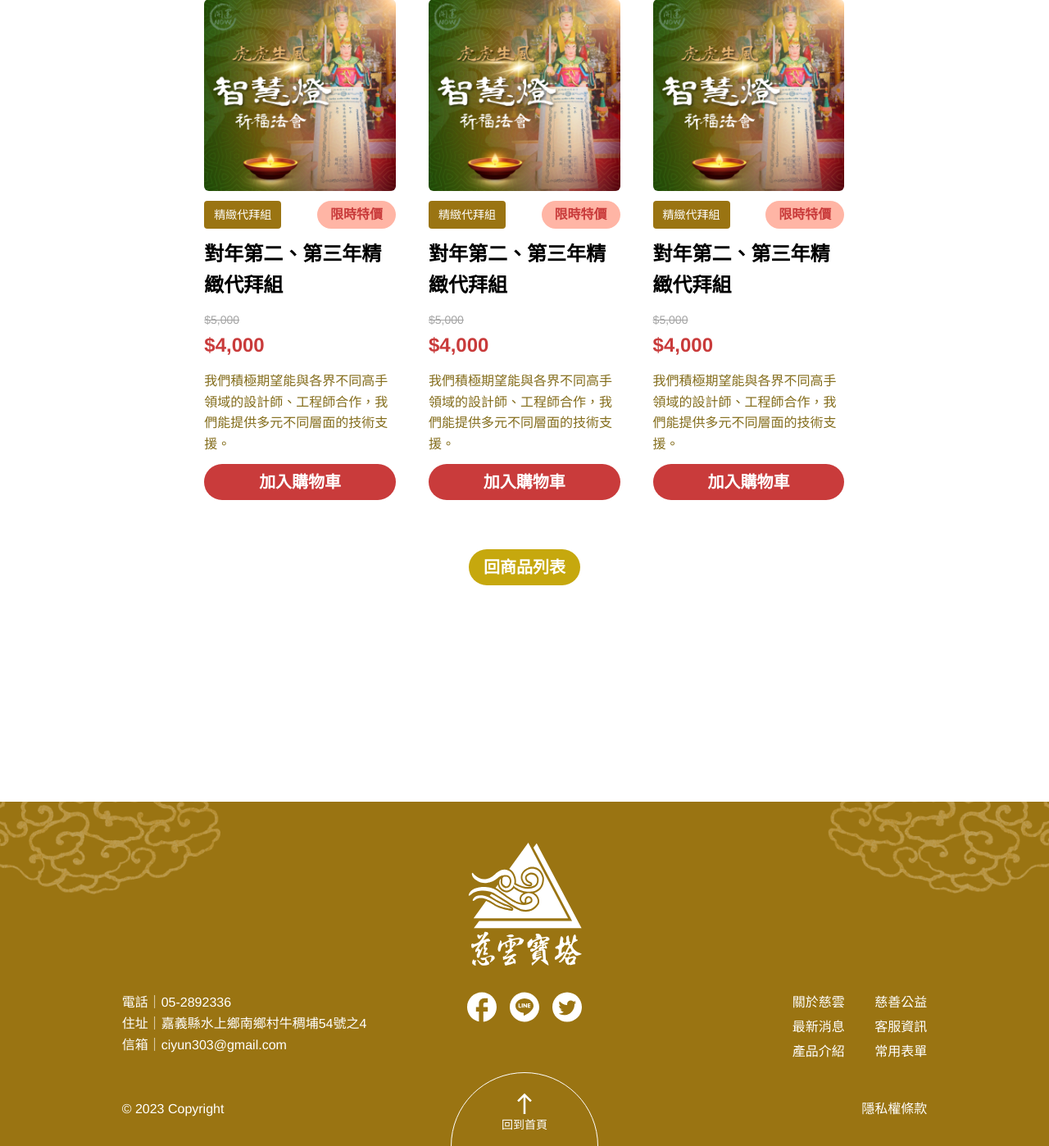
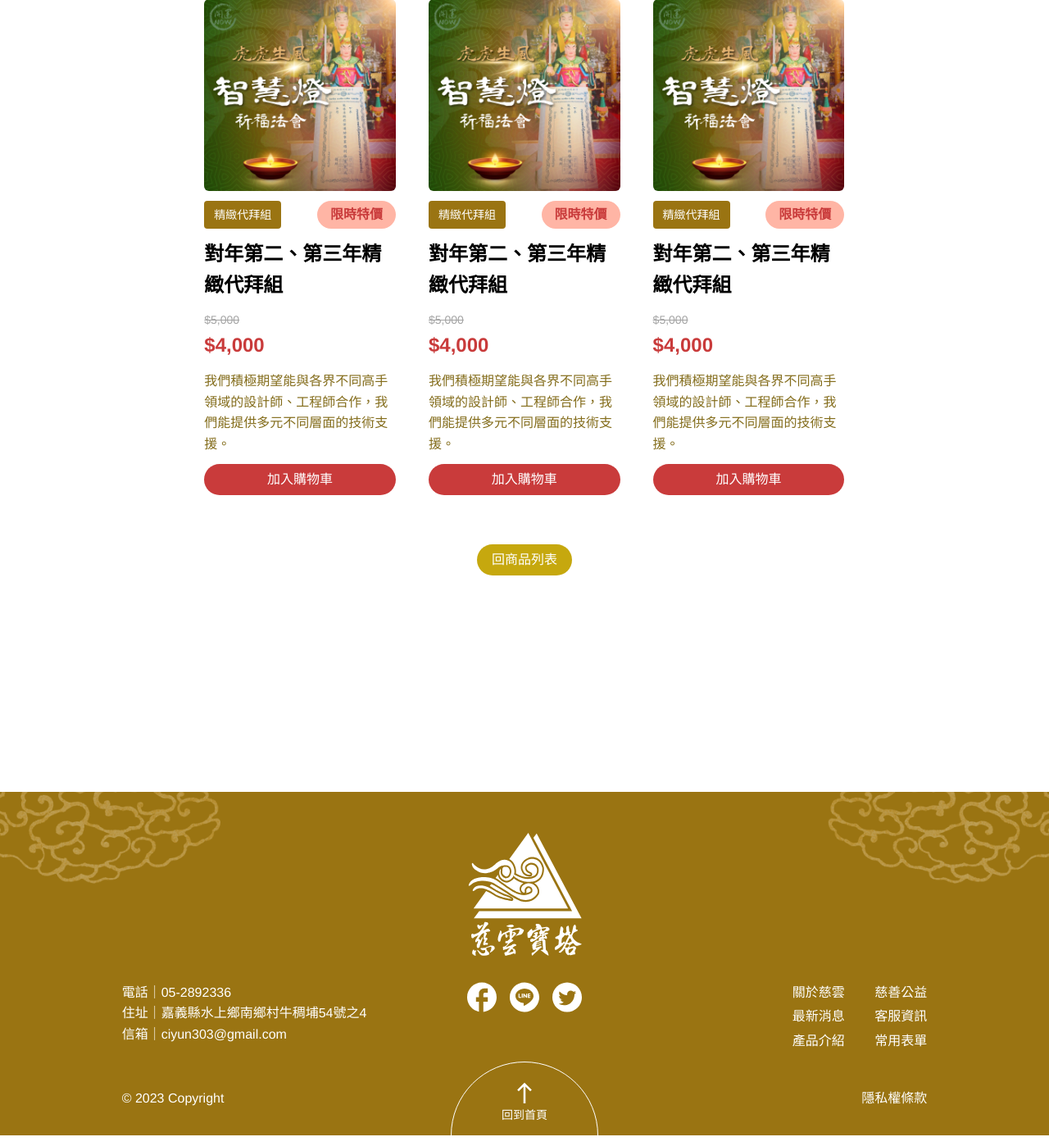
Before and after one commit to smartleos/ci-yun-vuejs, a PHP site: the page made by pages/products/精緻代拜組.php in a window 1280 px wide. Shown: the part 2469-3867 px from the top of the page at 82% size. Run offline with PHP 8.4, Linux system fonts and the light colour scheme; style sheets or scripts are compiled from the project's sources; some libraries are stand-ins or nearby versions.

Commit message:
[feat] 調整button元件

```diff
--- a/assets/scss/custom/_button.scss
+++ b/assets/scss/custom/_button.scss
@@ -32,6 +32,11 @@
                 }
             }
         }
+
+        &.-transparent {
+            color: map-get($colors, red);
+            background-color: transparent;
+        }
     }
 
     &.-outline {
@@ -47,8 +52,28 @@
         }
     }
 
+    &.-transparent {
+        color: map-get($colors, brnad-1);
+        background-color: transparent;
+    }
+
     &.-head {
         @include typo('head', 4);
+    }
+
+    &.-disabled {
+        background-color: map-get($colors, gray-2);
+        color: map-get($colors, gray-1);
+        border: 1px solid map-get($colors, gray-1);
+        cursor: not-allowed;
+        pointer-events: none;
+
+        @include media-breakpoint-up(medium) {
+            &:hover {
+                background-color: map-get($colors, gray-2);
+                color: map-get($colors, gray-1);
+            }
+        }
     }
 
     @include media-breakpoint-up(medium) {
--- a/components/button.php
+++ b/components/button.php
@@ -1,7 +1,7 @@
-<a
-    class="button <?php echo '-'.$color;?> <?php echo '-'.$type;?> <?php echo '-'.$typo;?>"
+<<?php echo $tag ? $tag : 'a';?>
+    class="button <?php echo $style;?>"
     href="<?php echo $url;?>"
     target="<?php echo $target;?>"
 >
     <p><?php echo $text;?></p>
-</a>
+</<?php echo $tag ? $tag : 'a';?>>
--- a/components/products/card.php
+++ b/components/products/card.php
@@ -1,4 +1,7 @@
-<div class="products-card">
+<a
+    class="products-card"
+    href="/products/精緻代拜組"
+>
     <figure>
         <img src="<?php echo image_dir();?>testimg/08.jpeg" alt="">
     </figure>
@@ -13,10 +16,11 @@
     </div>
     <p>我們積極期望能與各界不同高手領域的設計師、工程師合作，我們能提供多元不同層面的技術支援。</p>
     <?php
+        $tag="button";
         $url="";
         $target="";
         $text="加入購物車";
-        $color="red";
+        $style="-red";
         file_exists('../components/button.php') ? include ("../components/button.php") : include ("../../components/button.php");
     ?>
-</div>
+</a>
--- a/index.php
+++ b/index.php
@@ -99,9 +99,11 @@
                 </div>
                 <div class="page-index__information-btn">
                     <?php
+                        $tag="a";
                         $url="https://www.google.com/";
                         $target="_blank";
                         $text="更多法會";
+                        $style="";
                         include ("components/button.php");
                     ?>
                 </div>
@@ -157,9 +159,11 @@
                 </div>
                 <div class="page-index__service-btn">
                     <?php
+                        $tag="a";
                         $url="https://www.google.com/";
                         $target="_blank";
                         $text="更多法會";
+                        $style="";
                         include ("components/button.php");
                     ?>
                 </div>
@@ -199,9 +203,11 @@
         </div>
         <div class="page-index__navigation-btn">
             <?php
+                $tag="a";
                 $url="https://www.google.com/";
                 $target="_blank";
                 $text="更多法會";
+                $style="";
                 include ("components/button.php");
             ?>
         </div>
--- a/pages/products/精緻代拜組.php
+++ b/pages/products/精緻代拜組.php
@@ -54,23 +54,21 @@
                 <div class="products-single__information-btns">
                     <div class="products-single__information-btns-btn">
                         <?php
+                            $tag="button";
                             $url="";
                             $target="";
                             $text="加入購物車";
-                            $color="red";
-                            $type="outline";
-                            $typo="head";
+                            $style="-red -outline -head";
                             include ("../../components/button.php");
                         ?>
                     </div>
                     <div class="products-single__information-btns-btn">
                         <?php
-                            $url="";
+                            $tag="a";
+                            $url="/cart/confirm";
                             $target="";
                             $text="立即結帳";
-                            $color="red";
-                            $type="";
-                            $typo="head";
+                            $style="-red -head";
                             include ("../../components/button.php");
                         ?>
                     </div>
@@ -154,10 +152,11 @@
             </div>
             <div class="products-single__recommend-btn">
                 <?php
+                    $tag="a";
                     $url="/products";
                     $target="";
                     $text="回商品列表";
-                    $color="";
+                    $style="";
                     include ("../../components/button.php");
                 ?>
             </div>
```
